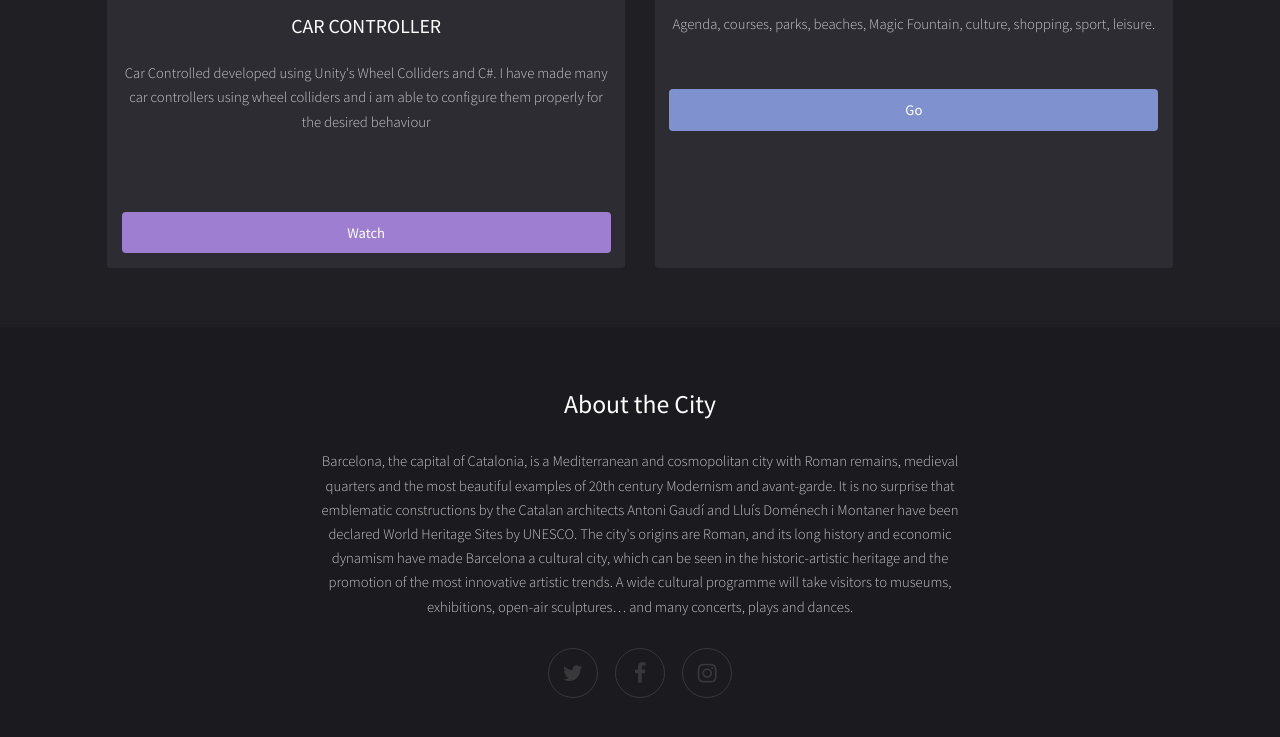
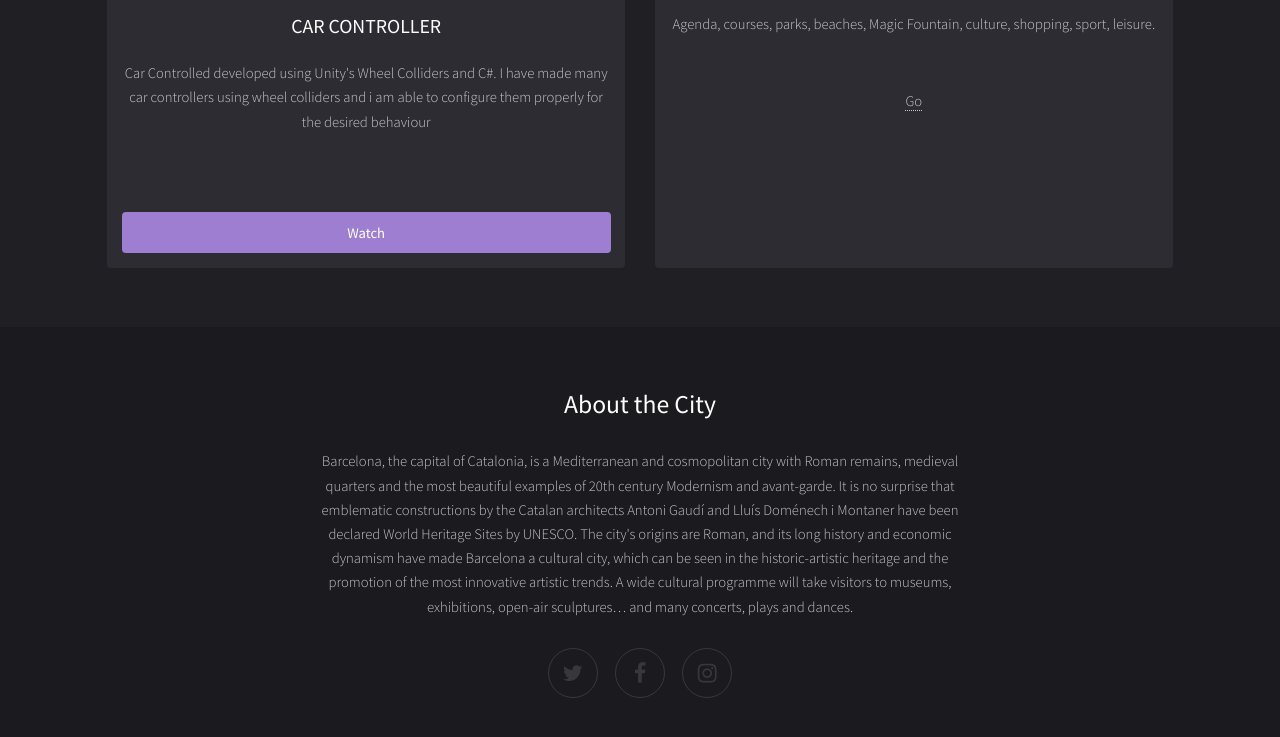
Before and after one commit to PolGs/SSZ, a plain HTML site: page index.html in a window 1280 px wide. Shown: the part 1574-2311 px from the top of the page. Drawn offline with Linux system fonts and the light colour scheme.

Commit message:
Update index.html

```diff
--- a/index.html
+++ b/index.html
@@ -77,7 +77,7 @@
 									<h3All Devlogs</h3>
 									<p>Agenda, courses, parks, beaches, Magic Fountain, culture, shopping, sport, leisure.</p>
 									<br>
-									<a class="button style2 fit" href="bit.ly/3sNDfkC">Go</a>
+									<a href="bit.ly/3sNDfkC">Go</a>
 								</div>
 							</div>
 
```
